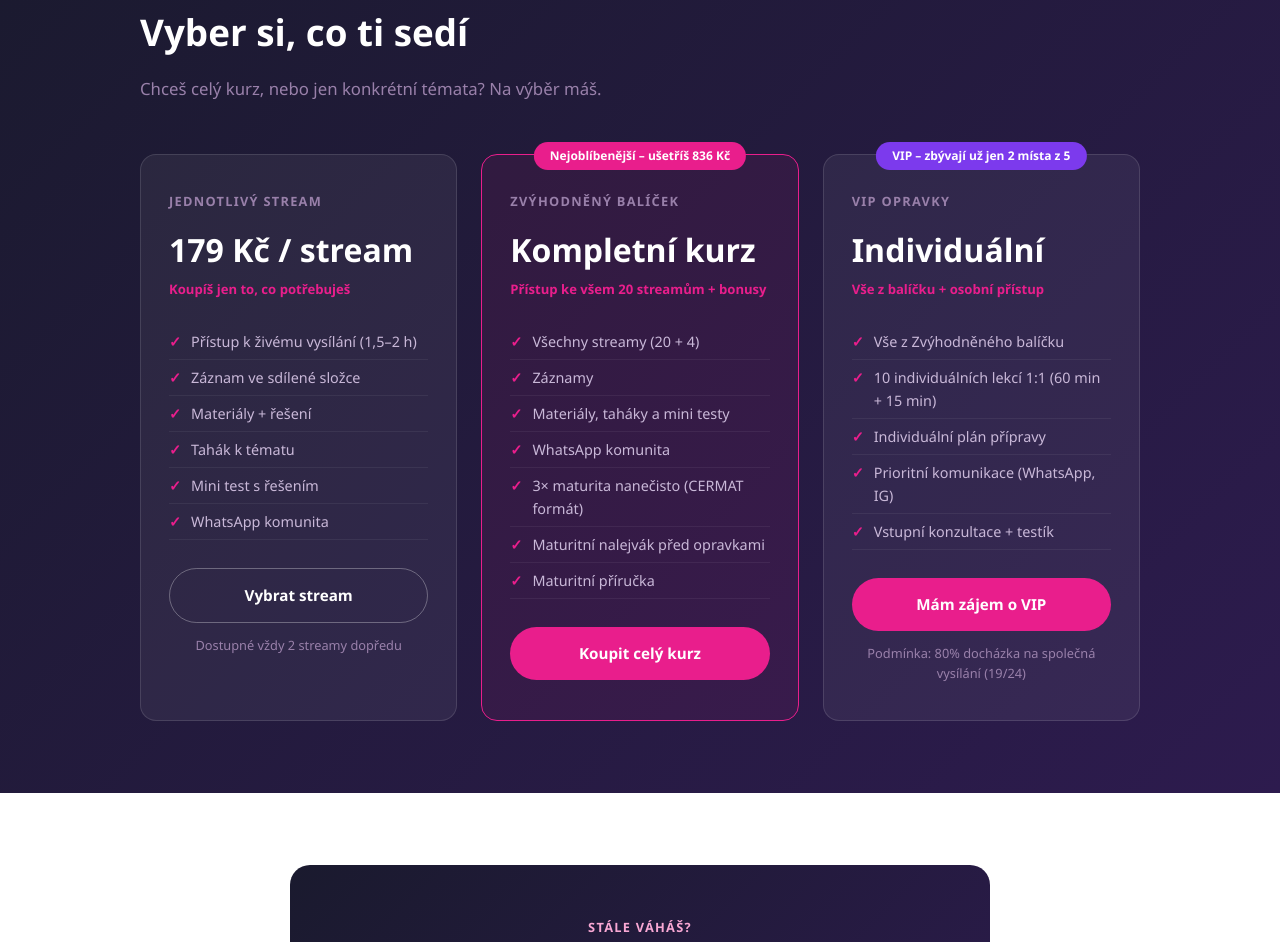
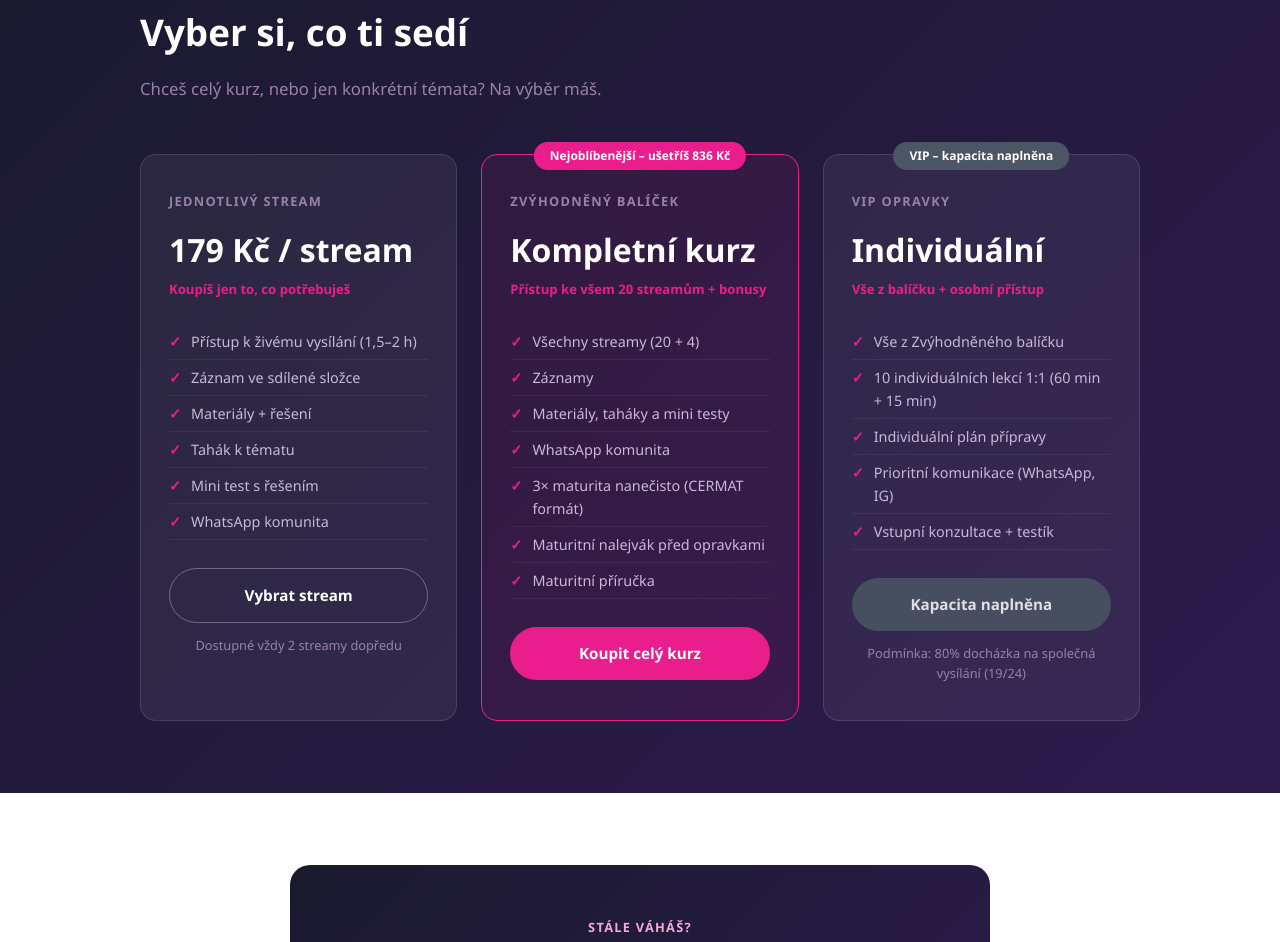
Before and after one commit to dedidas-wq/opravky, a plain HTML site: page index.html in a window 1280 px wide. Shown: the part 6978-7920 px from the top of the page. Drawn offline with Linux system fonts and the light colour scheme.

Commit message:
VIP: kapacita naplněna – badge i tlačítko bez prokliku
Co-Authored-By: Claude Opus 4.8 <noreply@anthropic.com>

```diff
--- a/index.html
+++ b/index.html
@@ -1255,7 +1255,7 @@ height="0" width="0" style="display:none;visibility:hidden"></iframe></noscript>
 
       <!-- VIP -->
       <div class="plan">
-        <div class="plan-badge" style="background:#7c3aed;">VIP – zbývají už jen 2 místa z 5</div>
+        <div class="plan-badge" style="background:#4b5563;">VIP – kapacita naplněna</div>
         <div class="plan-name">VIP Opravky</div>
         <div class="plan-price">Individuální</div>
         <div class="plan-savings">Vše z balíčku + osobní přístup</div>
@@ -1266,7 +1266,7 @@ height="0" width="0" style="display:none;visibility:hidden"></iframe></noscript>
           <li>Prioritní komunikace (WhatsApp, IG)</li>
           <li>Vstupní konzultace + testík</li>
         </ul>
-        <a href="https://flixy.matikashankou.cz/p/VIP" target="_blank" rel="noopener" class="plan-btn">Mám zájem o VIP</a>
+        <span class="plan-btn" style="background:#4b5563;cursor:not-allowed;opacity:0.85;" aria-disabled="true">Kapacita naplněna</span>
         <p class="vip-note">Podmínka: 80% docházka na společná vysílání (19/24)</p>
       </div>
 
```
